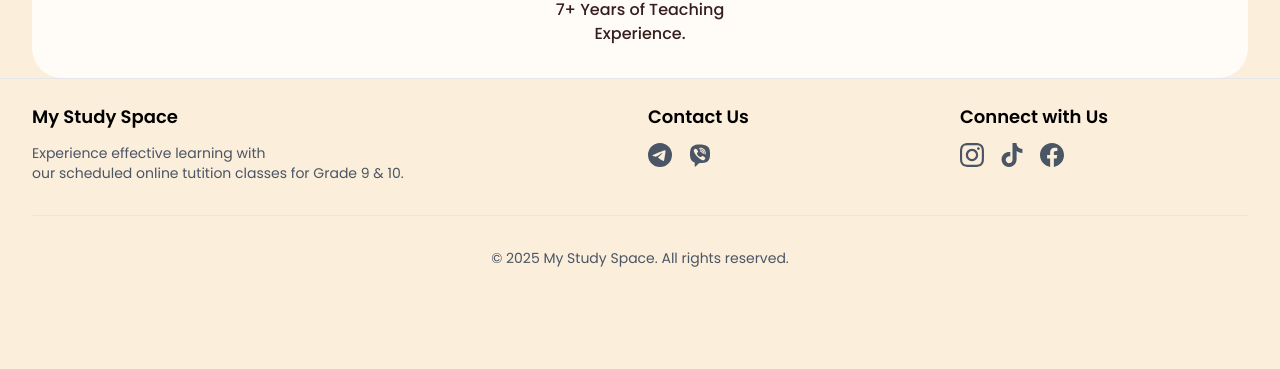
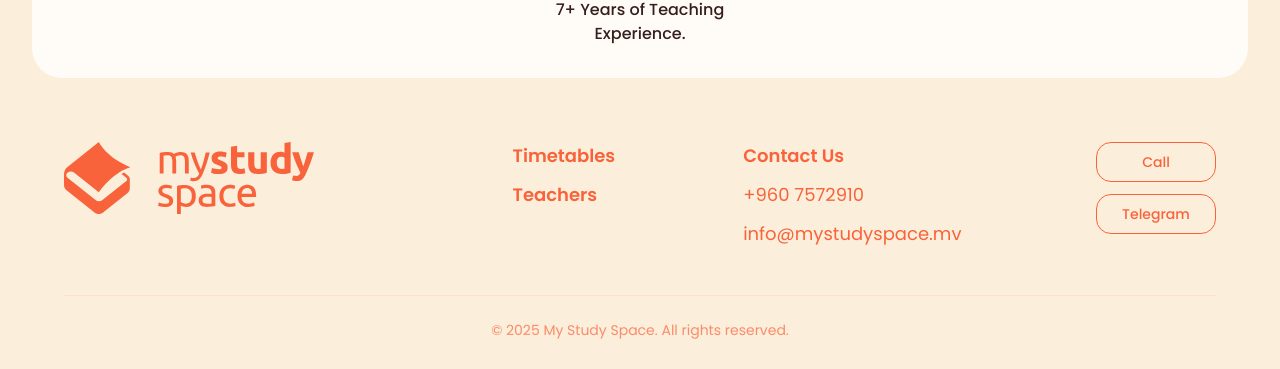
Before and after one commit to D3CRYPT360/my-study-space, a Next.js app: page / in a window 1280 px wide. Shown: the part 2108-2477 px from the top of the page. Before the commit the page ends 2400 px from the top, so only its background shows below. Built offline with nearby package versions, Linux system fonts and the light colour scheme; a web font is replaced by a local one.

Commit message:
Footer section complete

```diff
--- /dev/null
+++ b/src/app/components/Footer/index.tsx
@@ -0,0 +1,62 @@
+import Image from 'next/image';
+import Link from 'next/link';
+
+const Footer = () => {
+  return (
+    <footer className="w-full bg-[#FBEEDA] px-6 pt-8 pb-4 md:pt-12 md:pb-6 lg:pt-16 lg:pb-8">
+      <div className="max-w-6xl mx-auto flex flex-col lg:flex-row items-center lg:items-start lg:justify-between">
+        {/* Logo Section */}
+        <div className="mb-6 lg:mb-0">
+          <Image
+            src="/Logos_Logo 1 - Orange.svg"
+            alt="My Study Space"
+            width={250}
+            height={100}
+            className="h-auto"
+          />
+        </div>
+
+        {/* Links Section */}
+        <div className="flex flex-wrap justify-center gap-12 lg:gap-32 lg:ml-16">
+          <div className="flex flex-col gap-3 text-center lg:text-left">
+            {/* <Link href="/about-us" className="text-[#F9633B] font-semibold text-[18px]">About Us</Link> */}
+            <Link href="/timetables" className="text-[#F9633B] font-semibold text-[18px]">Timetables</Link>
+            <Link href="/teachers" className="text-[#F9633B] font-semibold text-[18px]">Teachers</Link>
+            {/* <Link href="/faqs" className="text-[#F9633B] font-semibold text-[18px]">FAQs</Link> */}
+          </div>
+
+          <div className="flex flex-col gap-3 text-center lg:text-left">
+            <Link href="" className="text-[#F9633B] font-semibold text-[18px]">Contact Us</Link>
+            <a href="tel:+9607572910" className="text-[#F9633B] text-[18px]">+960 7572910</a>
+            <a href="mailto:info@mystudyspace.mv" className="text-[#F9633B] text-[18px]">info@mystudyspace.mv</a>
+          </div>
+        </div>
+
+        {/* Social Buttons Section */}
+        <div className="flex flex-col gap-3 mt-6 lg:mt-0">
+          <a
+            href="tel:7572910"
+            className="w-[120px] h-[40px] flex items-center justify-center rounded-[15px] border border-[#F9633B] text-[#F9633B] hover:bg-[#F9633B] hover:text-white transition-all duration-300 text-sm font-medium"
+          >
+            Call
+          </a>
+          <a
+            href="https://t.me/mystudyspace_mv"
+            className="w-[120px] h-[40px] flex items-center justify-center rounded-[15px] border border-[#F9633B] text-[#F9633B] hover:bg-[#F9633B] hover:text-white transition-all duration-300 text-sm font-medium"
+          >
+            Telegram
+          </a>
+        </div>
+      </div>
+
+      {/* Copyright Section */}
+      <div className="max-w-6xl mx-auto mt-8 lg:mt-12 pt-6 border-t border-[#F9633B]/10">
+        <p className="text-center text-[#F9633B]/70 text-sm font-poppins">
+        © {new Date().getFullYear()} My Study Space. All rights reserved.
+        </p>
+      </div>
+    </footer>
+  );
+};
+
+export default Footer;
--- a/src/app/components/Footer.tsx
+++ b/src/app/components/_Footer.tsx
@@ -1,6 +1,6 @@
 import Link from 'next/link';
 
-const Footer = () => {
+const Footer1 = () => {
   const currentYear = new Date().getFullYear();
 
   return (
@@ -107,4 +107,4 @@ const Footer = () => {
   );
 };
 
-export default Footer;
+export default Footer1;
--- a/src/app/layout.tsx
+++ b/src/app/layout.tsx
@@ -2,7 +2,7 @@ import type { Metadata } from 'next'
 import './globals.css'
 import { Libre_Baskerville, Poppins, Baskervville } from 'next/font/google'
 import { Navbar } from './components/Navbar'
-import Footer from './components/Footer'
+import Footer from './components/Footer/'
 import { MenuProvider } from './context/menu-context'
 
 const libreBaskerville = Libre_Baskerville({
```
Also changed, not shown: public/Logos_Logo 1 - Orange.svg (added).
